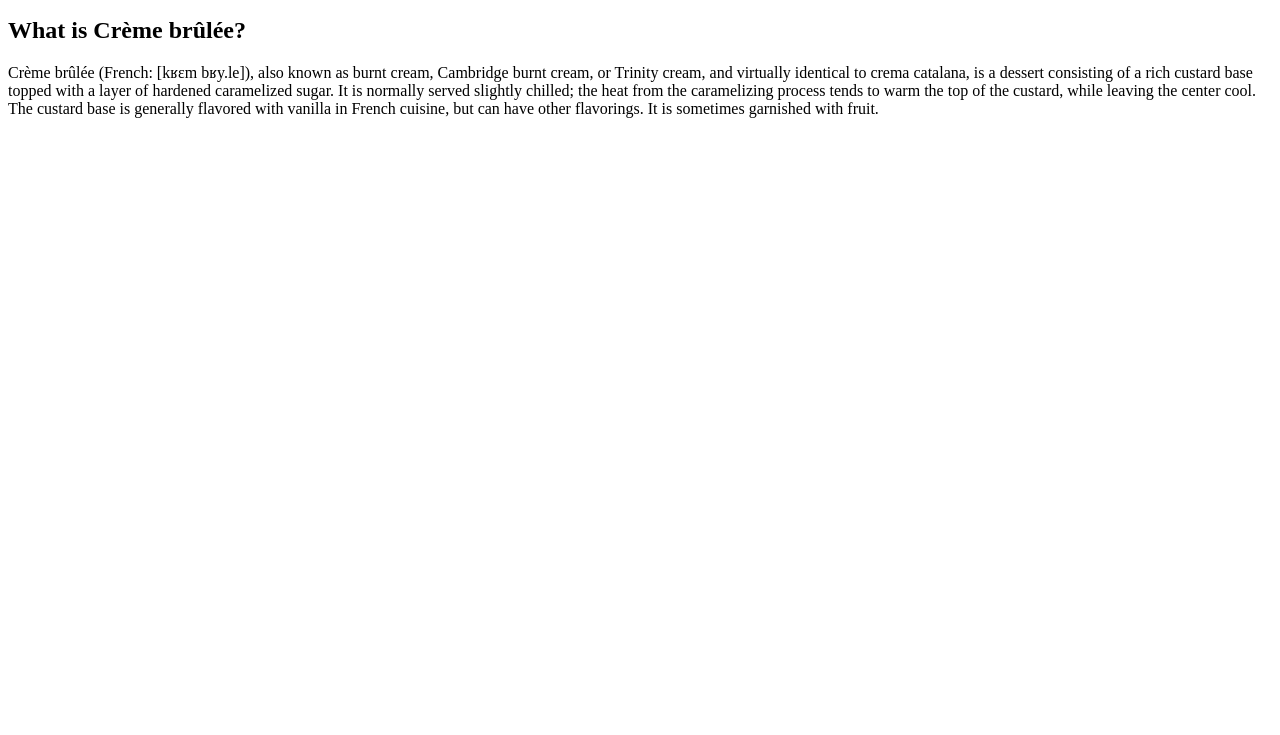
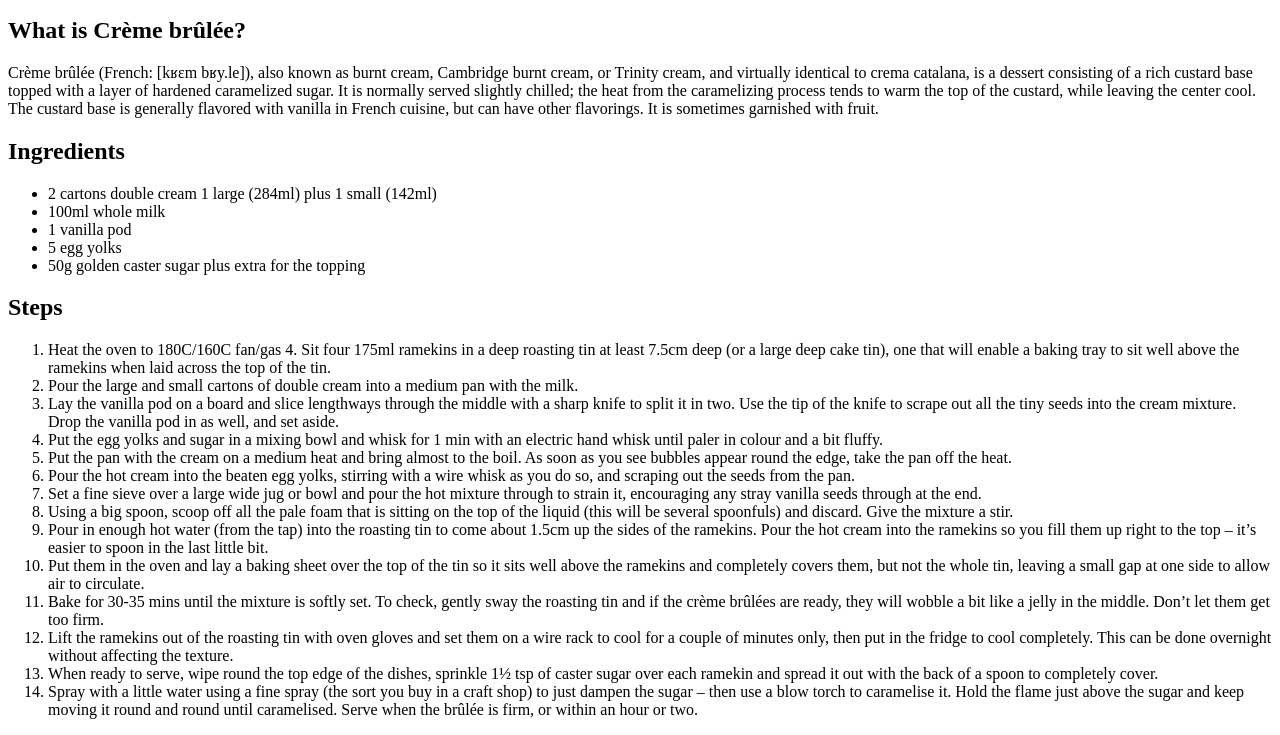
Before and after one commit to brndnla-del/odin-recipes, a plain HTML site: page recipes/creme-brulee.html in a window 1280 px wide. Shown: the part 135-870 px from the top of the page. Before the commit the page ends 800 px from the top, so only its background shows below. Drawn offline with Linux system fonts and the light colour scheme.

Commit message:
Add ingredients and steps using ul and ol.

```diff
--- a/recipes/creme-brulee.html
+++ b/recipes/creme-brulee.html
@@ -14,6 +14,34 @@
     <h2>What is Crème brûlée?</h2>
     <p>Crème brûlée (French: [kʁɛm bʁy.le]), also known as burnt cream, Cambridge burnt cream, or Trinity cream, and virtually identical to crema catalana, is a dessert consisting of a rich custard base topped with a layer of hardened caramelized sugar. It is normally served slightly chilled; the heat from the caramelizing process tends to warm the top of the custard, while leaving the center cool. The custard base is generally flavored with vanilla in French cuisine, but can have other flavorings. It is sometimes garnished with fruit.</p>
 
+    <h2>Ingredients</h2>
+    <ul>
+        <li>2 cartons double cream
+        1 large (284ml) plus 1 small (142ml)</li>
+        <li>100ml whole milk</li>
+        <li>1 vanilla pod</li>
+        <li>5 egg yolks</li>
+        <li>50g golden caster sugar
+        plus extra for the topping</li>
+    </ul>
+
+    <h2>Steps</h2>
+    <ol>
+        <li>Heat the oven to 180C/160C fan/gas 4. Sit four 175ml ramekins in a deep roasting tin at least 7.5cm deep (or a large deep cake tin), one that will enable a baking tray to sit well above the ramekins when laid across the top of the tin.</li>
+        <li>Pour the large and small cartons of double cream into a medium pan with the milk.</li>
+        <li>Lay the vanilla pod on a board and slice lengthways through the middle with a sharp knife to split it in two. Use the tip of the knife to scrape out all the tiny seeds into the cream mixture. Drop the vanilla pod in as well, and set aside.</li>
+        <li>Put the egg yolks and sugar in a mixing bowl and whisk for 1 min with an electric hand whisk until paler in colour and a bit fluffy.</li>
+        <li>Put the pan with the cream on a medium heat and bring almost to the boil. As soon as you see bubbles appear round the edge, take the pan off the heat.</li>
+        <li>Pour the hot cream into the beaten egg yolks, stirring with a wire whisk as you do so, and scraping out the seeds from the pan.</li>
+        <li>Set a fine sieve over a large wide jug or bowl and pour the hot mixture through to strain it, encouraging any stray vanilla seeds through at the end.</li>
+        <li>Using a big spoon, scoop off all the pale foam that is sitting on the top of the liquid (this will be several spoonfuls) and discard. Give the mixture a stir.</li>
+        <li>Pour in enough hot water (from the tap) into the roasting tin to come about 1.5cm up the sides of the ramekins. Pour the hot cream into the ramekins so you fill them up right to the top – it’s easier to spoon in the last little bit.</li>
+        <li>Put them in the oven and lay a baking sheet over the top of the tin so it sits well above the ramekins and completely covers them, but not the whole tin, leaving a small gap at one side to allow air to circulate.</li>
+        <li>Bake for 30-35 mins until the mixture is softly set. To check, gently sway the roasting tin and if the crème brûlées are ready, they will wobble a bit like a jelly in the middle. Don’t let them get too firm.</li>
+        <li>Lift the ramekins out of the roasting tin with oven gloves and set them on a wire rack to cool for a couple of minutes only, then put in the fridge to cool completely. This can be done overnight without affecting the texture.</li>
+        <li>When ready to serve, wipe round the top edge of the dishes, sprinkle 1½ tsp of caster sugar over each ramekin and spread it out with the back of a spoon to completely cover.</li>
+        <li>Spray with a little water using a fine spray (the sort you buy in a craft shop) to just dampen the sugar – then use a blow torch to caramelise it. Hold the flame just above the sugar and keep moving it round and round until caramelised. Serve when the brûlée is firm, or within an hour or two.</li>
+    </ol>
 
 </body>
 </html>
```
